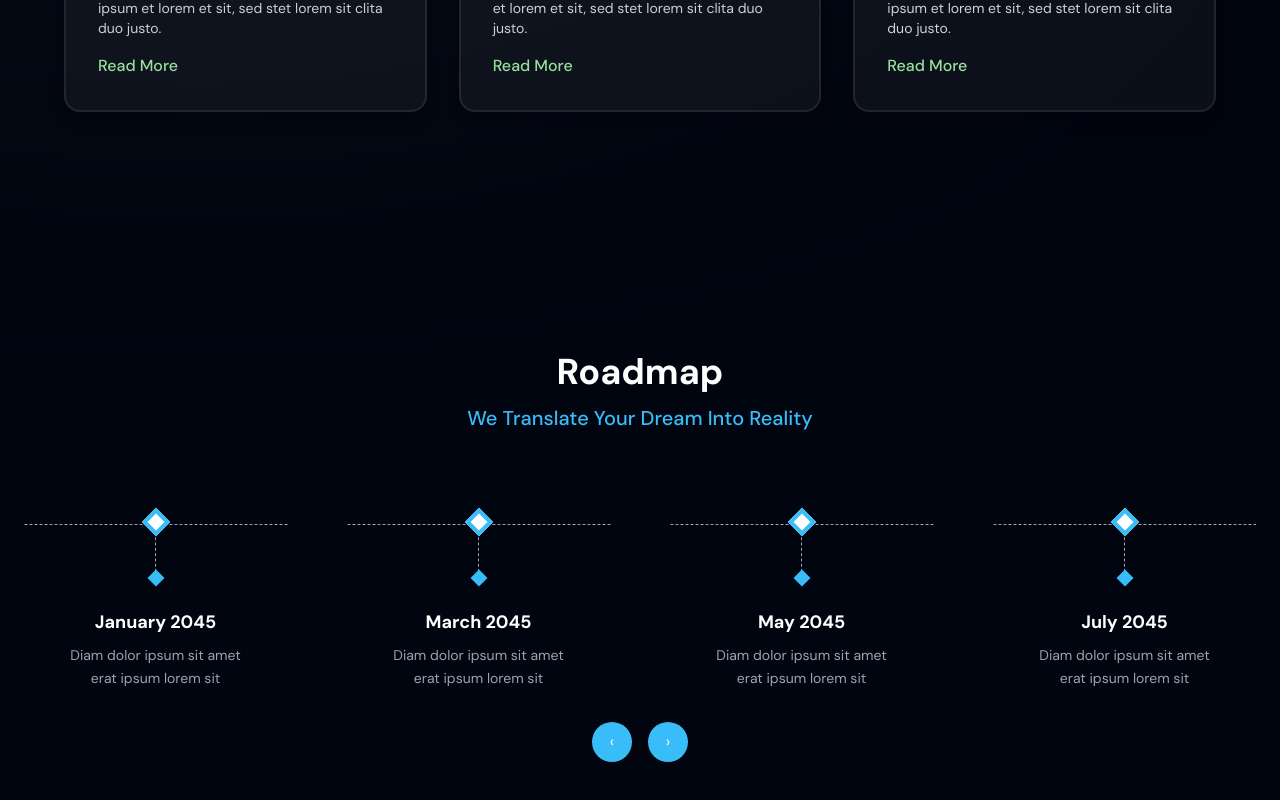
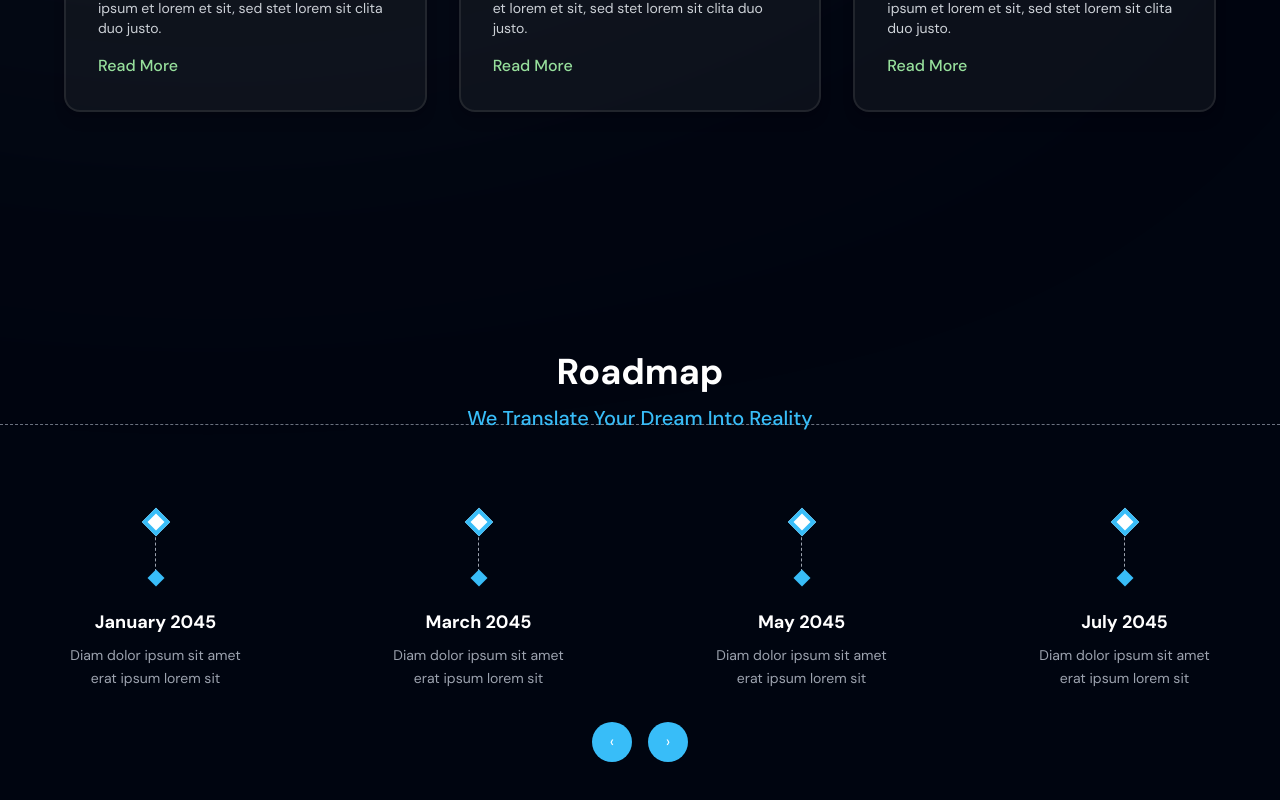
Before and after one commit to Zdan1110/Website-Crypgo, a Next.js app: page / in a window 1280 px wide. Shown: the part 5531-6331 px from the top of the page. Built offline with nearby package versions, Linux system fonts and the light colour scheme.

Commit message:
Roadmaps9

```diff
--- a/src/components/Home/roadmap/index.tsx
+++ b/src/components/Home/roadmap/index.tsx
@@ -28,8 +28,11 @@ export default function Roadmap() {
   const nextRef = useRef(null);
 
   return (
-    <section id="roadmap" className="bg-darkmode py-28 text-center text-white">
-      <div className="container mx-auto px-6 md:max-w-7xl">
+    <section id="roadmap" className="bg-darkmode py-28 text-center text-white relative overflow-hidden">
+      <div className="container mx-auto px-6 md:max-w-7xl relative">
+        {/* Garis Horizontal Utama (di belakang semua diamond) */}
+        <div className="absolute top-[72px] left-0 w-full border-t border-dashed border-gray-500 z-0"></div>
+
         {/* Judul Section */}
         <motion.div
           variants={fadeIn}
@@ -37,7 +40,7 @@ export default function Roadmap() {
           initial="hidden"
           whileInView="visible"
           viewport={{ once: true }}
-          className="mb-16"
+          className="mb-16 relative z-10"
         >
           <h1 className="text-4xl font-bold mb-3 text-white">Roadmap</h1>
           <p className="text-sky-400 text-lg sm:text-xl font-medium">
@@ -52,6 +55,7 @@ export default function Roadmap() {
           initial="hidden"
           whileInView="visible"
           viewport={{ once: true }}
+          className="relative z-10"
         >
           <div className="relative">
             <Swiper
@@ -79,13 +83,8 @@ export default function Roadmap() {
               {roadmapData.map((item, index) => (
                 <SwiperSlide key={index}>
                   <div className="relative flex flex-col items-center mt-4">
-                    {/* Garis horizontal */}
-                    {index !== roadmapData.length - 1 && (
-                      <div className="absolute top-3 left-1/2 w-full h-px border-t border-dashed border-gray-400 transform -translate-x-1/2 z-0"></div>
-                    )}
-
                     {/* Diamond besar */}
-                    <div className="relative z-10 w-5 h-5 rotate-45 border-4 border-sky-400 bg-white"></div>
+                    <div className="w-5 h-5 rotate-45 border-4 border-sky-400 bg-white z-10"></div>
 
                     {/* Garis vertikal */}
                     <div className="w-px h-10 border-l border-dashed border-gray-400"></div>
```
